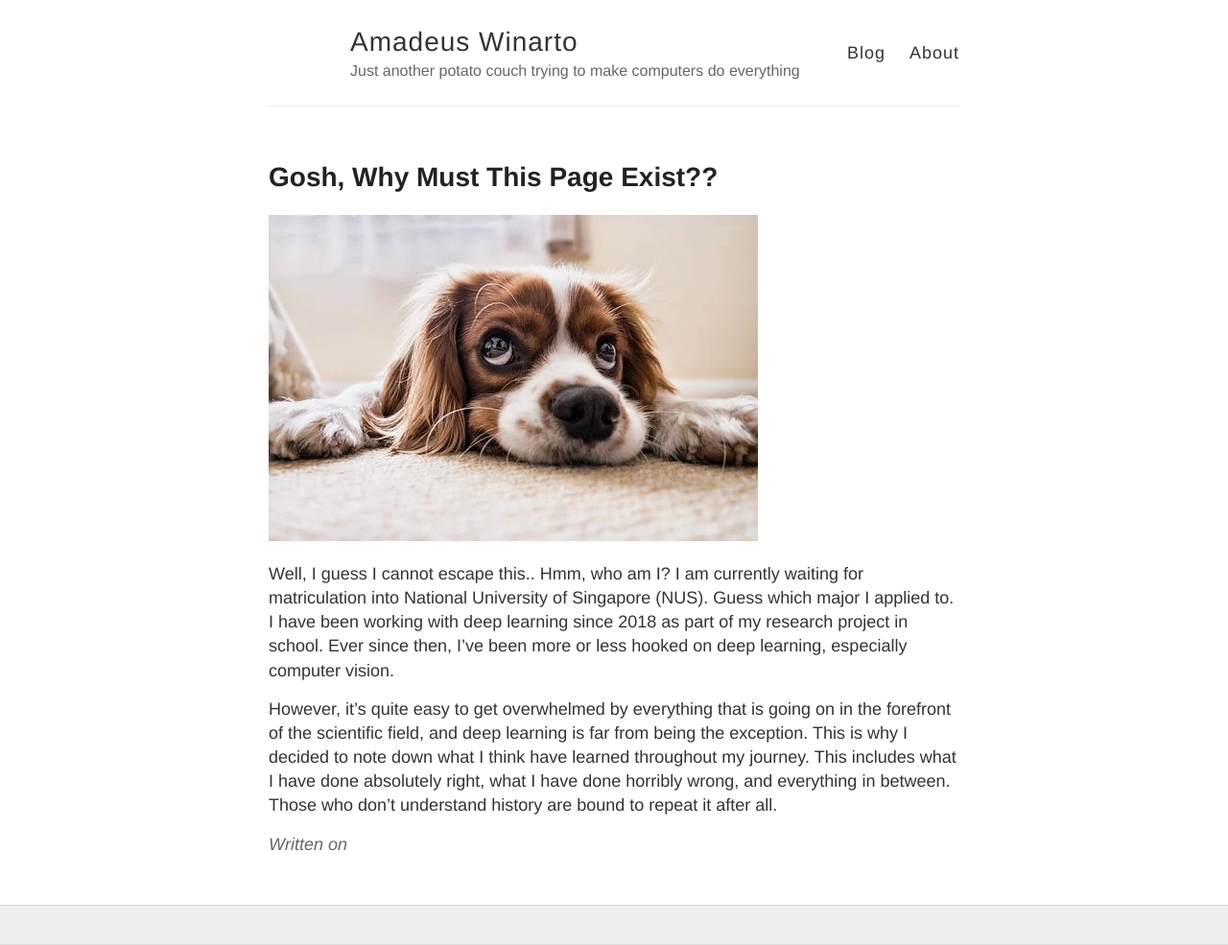
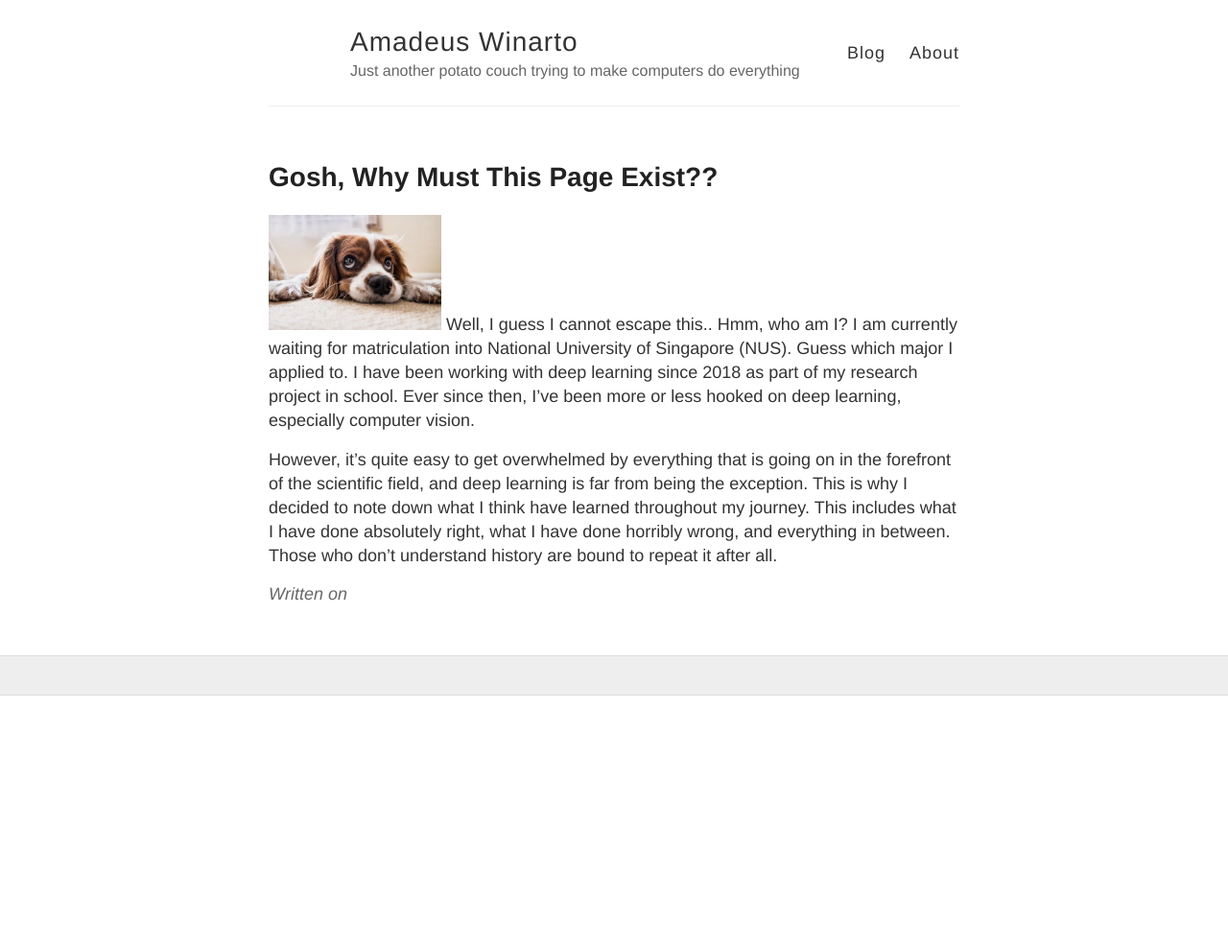
Before and after one commit to Amadeus-Winarto/amadeus-winarto.github.io, a Jekyll site: the page built from about/index.md, in a window 1280 px wide. Shown: the whole page at 96% size. Built offline with Jekyll 4.4.1, drawn with Linux system fonts in a browser that asks for light colours; after the commit the page ends 900 px from its top, so only the background shows below that.

Commit message:
Update index.md

```diff
--- a/about/index.md
+++ b/about/index.md
@@ -3,9 +3,9 @@ layout: posts
 title: Gosh, Why Must This Page Exist??
 ---
 # Gosh, Why Must This Page Exist??
-<div style='text-align:left'>
-<img src="../imgs/profile/dog.webp">
-</div>
+<!--<div style='text-align:left'>-->
+<img src="../imgs/profile/dog.webp" width="25%" height="25%">
+<!--</div>-->
 Well, I guess I cannot escape this.. Hmm, who am I? I am currently waiting for matriculation into National University of Singapore (NUS). Guess which major I applied to. I have been working with deep learning since 2018 as part of my research project in school. Ever since then, I've been more or less hooked on deep learning, especially computer vision.
 
 However, it's quite easy to get overwhelmed by everything that is going on in the forefront of the scientific field, and deep
```
